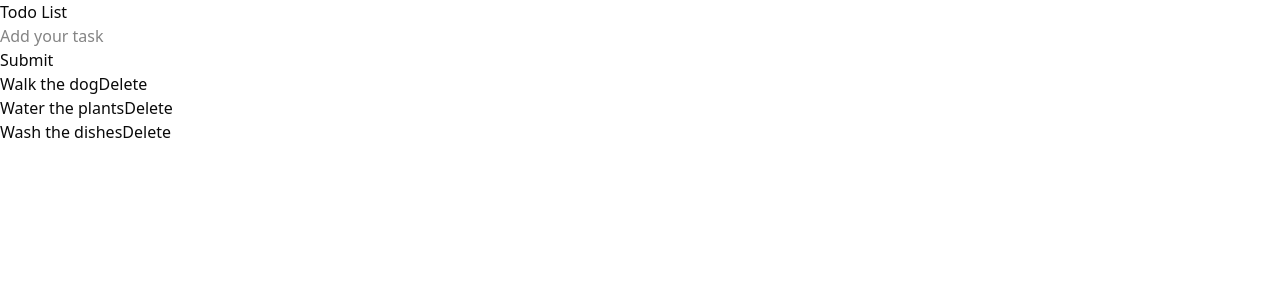
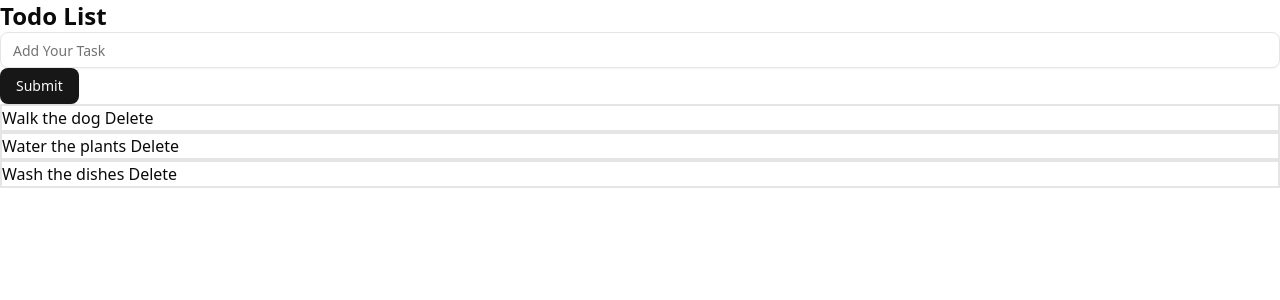
Before and after one commit to CakraSera/kanban, a React (Vite) app: page / in a window 1280 px wide. Shown: the top 300 px of the page. Built offline with nearby package versions, Linux system fonts and the light colour scheme.

Commit message:
feat: implement custom Input component and update task submission form

```diff
--- a/src/app.tsx
+++ b/src/app.tsx
@@ -1,7 +1,8 @@
 import { useState } from "react";
+import { Button } from "@/components/ui/button";
+import { Input } from "@/components/ui/input";
 
 export function App() {
-  const [inputValue, setInputValue] = useState("");
   const [todos, setTodos] = useState([
     {
       id: 1,
@@ -17,36 +18,38 @@ export function App() {
     },
   ]);
 
-  function addNewTask() {
+  function addNewTask(event: React.FormEvent<HTMLFormElement>) {
+    event.preventDefault();
+    const formData = new FormData(event.currentTarget);
+    const task: string | undefined = formData.get("task")?.toString();
+    if (!task) {
+      console.error("Please enter a task");
+      return;
+    }
     const newId = todos[todos.length - 1].id + 1;
-    setTodos([...todos, { id: newId, title: inputValue }]);
+    setTodos([...todos, { id: newId, title: task }]);
   }
 
   function deleteTodo(id: number) {
     const newTodos = todos.filter((todo) => todo.id != id);
-    console.log(newTodos);
     setTodos(newTodos);
   }
 
-  console.log({ todos });
-
   return (
     <div>
-      <h1>Todo List</h1>
+      <h1 className="text-2xl font-bold">Todo List</h1>
       <div>
-        <input
-          onChange={(event) => setInputValue(event.target.value)}
-          type="text"
-          placeholder="Add your task"
-        />
-        <div>
-          <button onClick={addNewTask}>Submit</button>
-        </div>
+        <form onSubmit={(event) => addNewTask(event)}>
+          <Input name="task" type="text" placeholder="Add Your Task" />
+          <div>
+            <Button type="submit">Submit</Button>
+          </div>
+        </form>
       </div>
       <ul>
         {todos.map((todo) => (
-          <li key={todo.id}>
-            <span>{todo.title}</span>
+          <li key={todo.id} className="border-2 width-1/2">
+            <span>{todo.title} </span>
             <button onClick={() => deleteTodo(todo.id)}>Delete</button>
           </li>
         ))}
--- /dev/null
+++ b/src/components/ui/input.tsx
@@ -0,0 +1,21 @@
+import * as React from "react"
+
+import { cn } from "@/lib/utils"
+
+function Input({ className, type, ...props }: React.ComponentProps<"input">) {
+  return (
+    <input
+      type={type}
+      data-slot="input"
+      className={cn(
+        "file:text-foreground placeholder:text-muted-foreground selection:bg-primary selection:text-primary-foreground dark:bg-input/30 border-input flex h-9 w-full min-w-0 rounded-md border bg-transparent px-3 py-1 text-base shadow-xs transition-[color,box-shadow] outline-none file:inline-flex file:h-7 file:border-0 file:bg-transparent file:text-sm file:font-medium disabled:pointer-events-none disabled:cursor-not-allowed disabled:opacity-50 md:text-sm",
+        "focus-visible:border-ring focus-visible:ring-ring/50 focus-visible:ring-[3px]",
+        "aria-invalid:ring-destructive/20 dark:aria-invalid:ring-destructive/40 aria-invalid:border-destructive",
+        className
+      )}
+      {...props}
+    />
+  )
+}
+
+export { Input }
```
